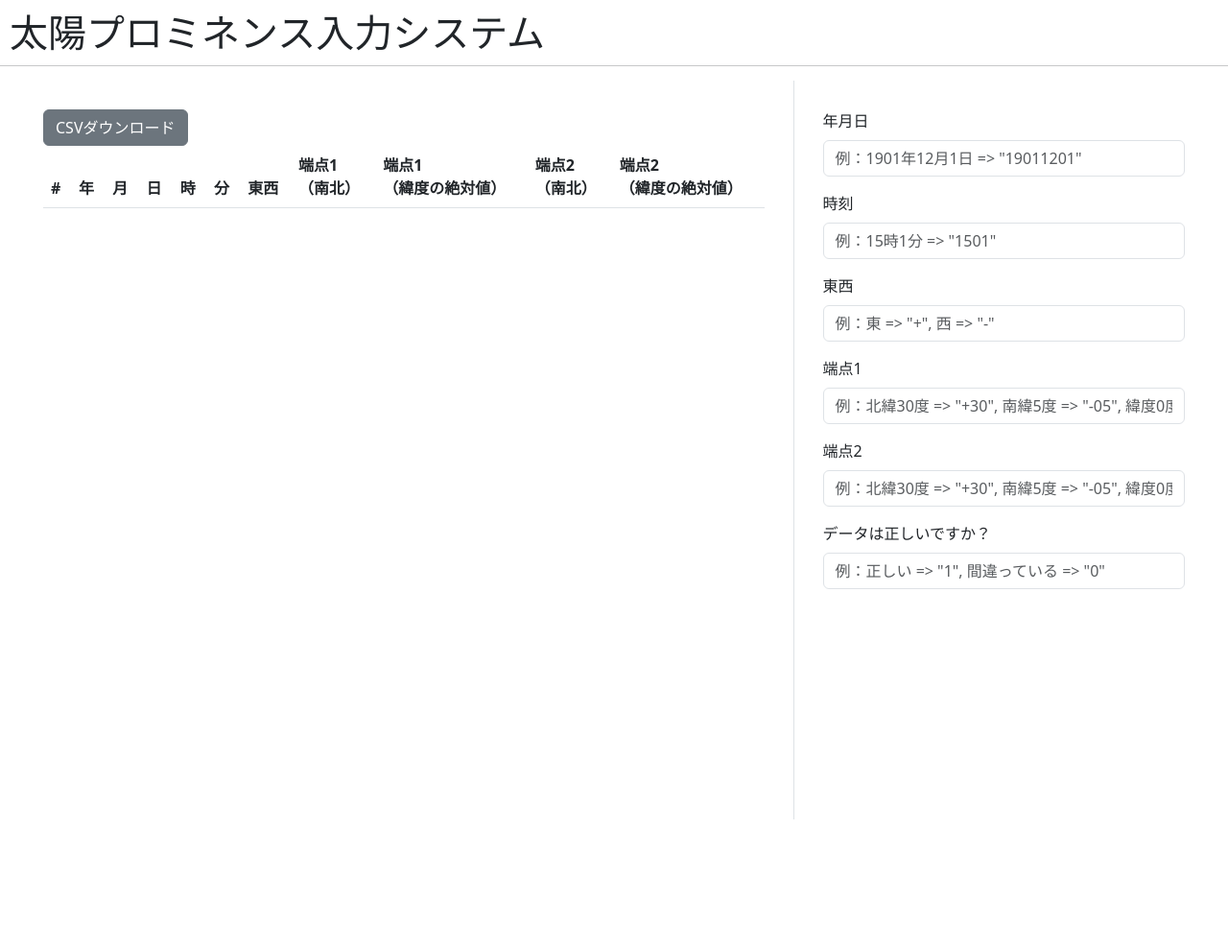
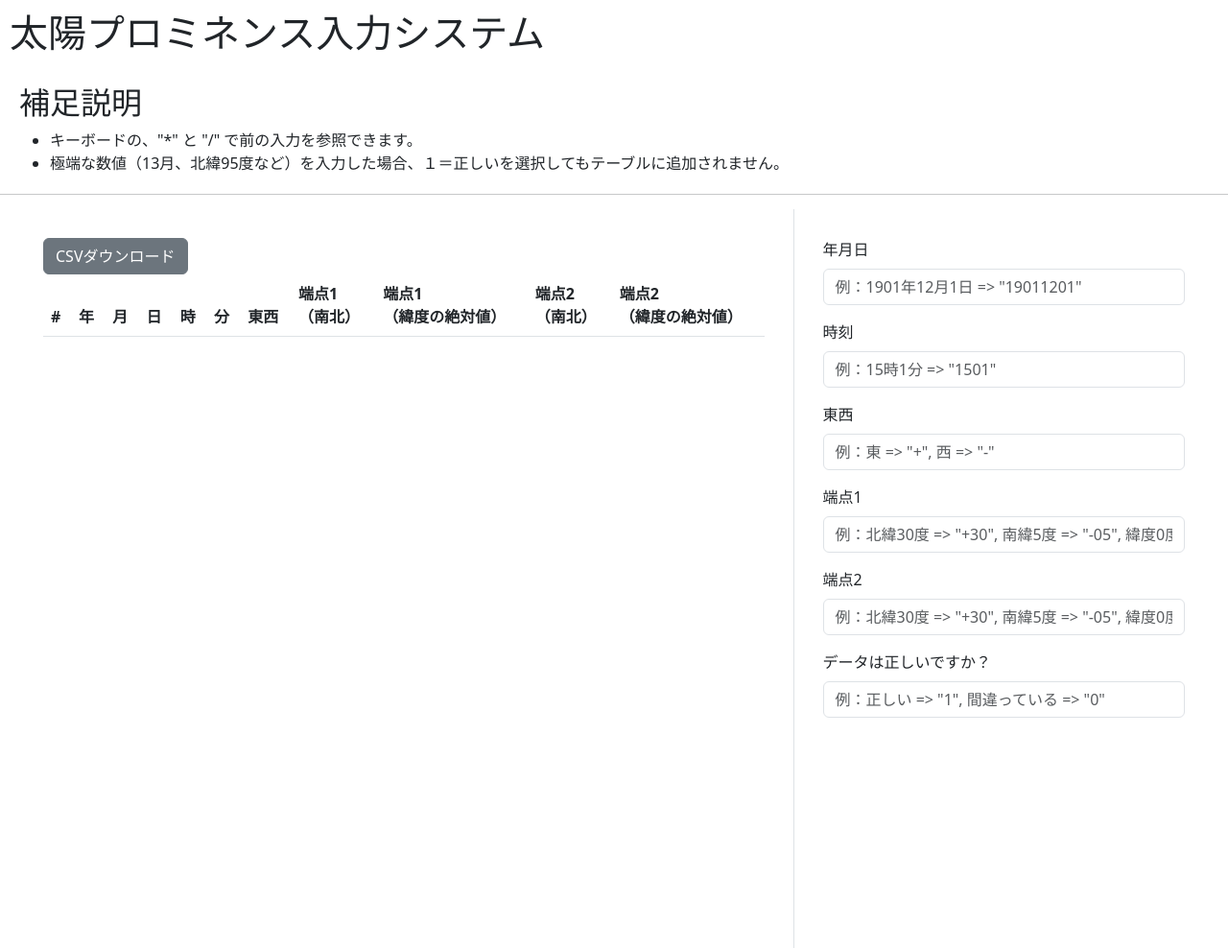
Before and after one commit to suA4414/sunData, a plain HTML site: page index.html in a window 1280 px wide. Shown: the whole page at 96% size. Before the commit the page ends 869 px from the top, so only its background shows below. Drawn offline with nearby package versions, Linux system fonts and the light colour scheme.

Commit message:
Add 002 WebSite file

```diff
--- a/css/style.scss
+++ b/css/style.scss
@@ -3,6 +3,10 @@
 h1 {
     margin: 0;
     padding: 10px;
+}
+
+.explanation {
+    margin: 20px;
 }
 
 hr {
--- a/index.html
+++ b/index.html
@@ -23,6 +23,13 @@
 
 <body>
     <h1>太陽プロミネンス入力システム</h1>
+    <div class="explanation">
+        <h2>補足説明</h2>
+        <ul>
+            <li>キーボードの、"*" と "/" で前の入力を参照できます。</li>
+            <li>極端な数値（13月、北緯95度など）を入力した場合、１＝正しいを選択してもテーブルに追加されません。</li>
+        </ul>
+    </div>
     <hr>
     <main>
         <div class="result-area border-end">
@@ -87,7 +94,6 @@
     </main>
 
 
-
     <script src="./js/app.js"></script>
 </body>
 
```
Also changed, not shown: css/style.css, 1 other file.
